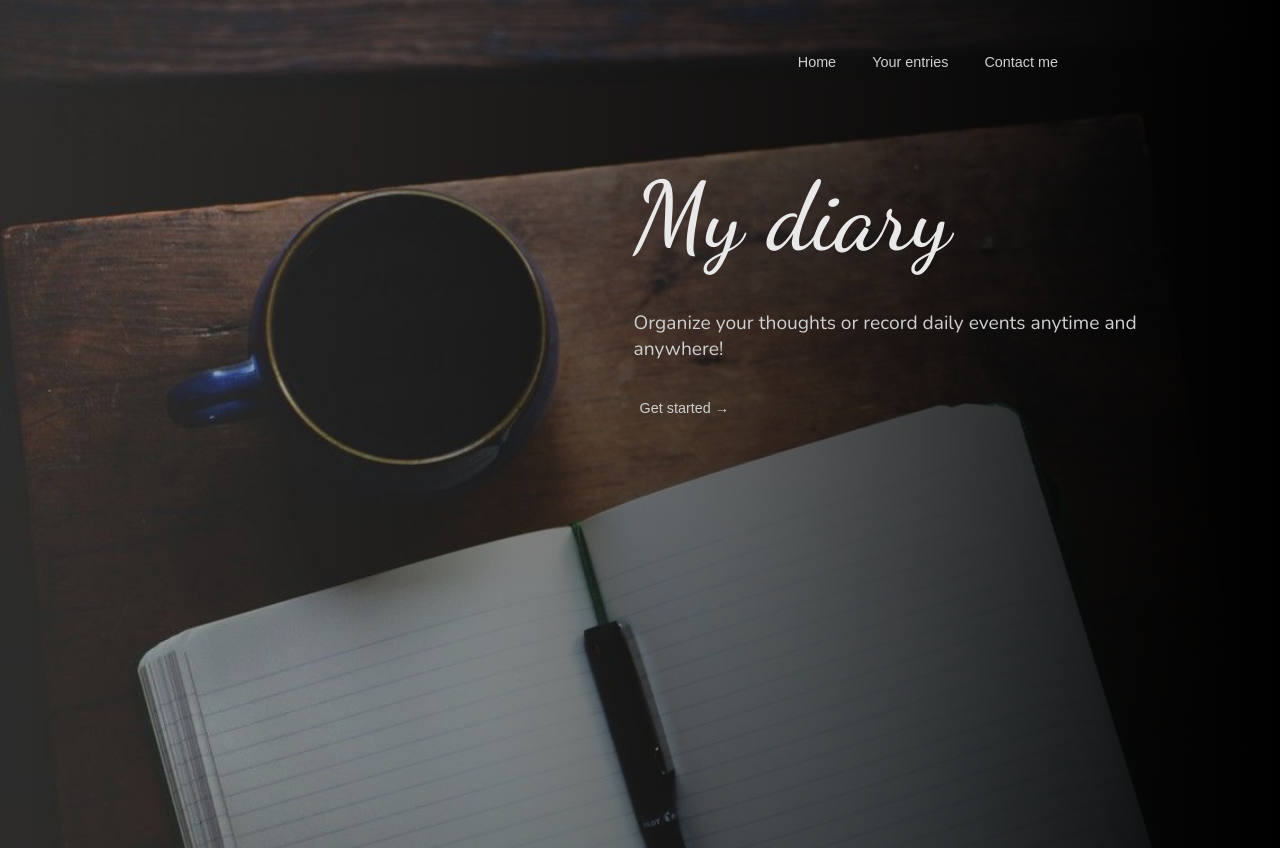
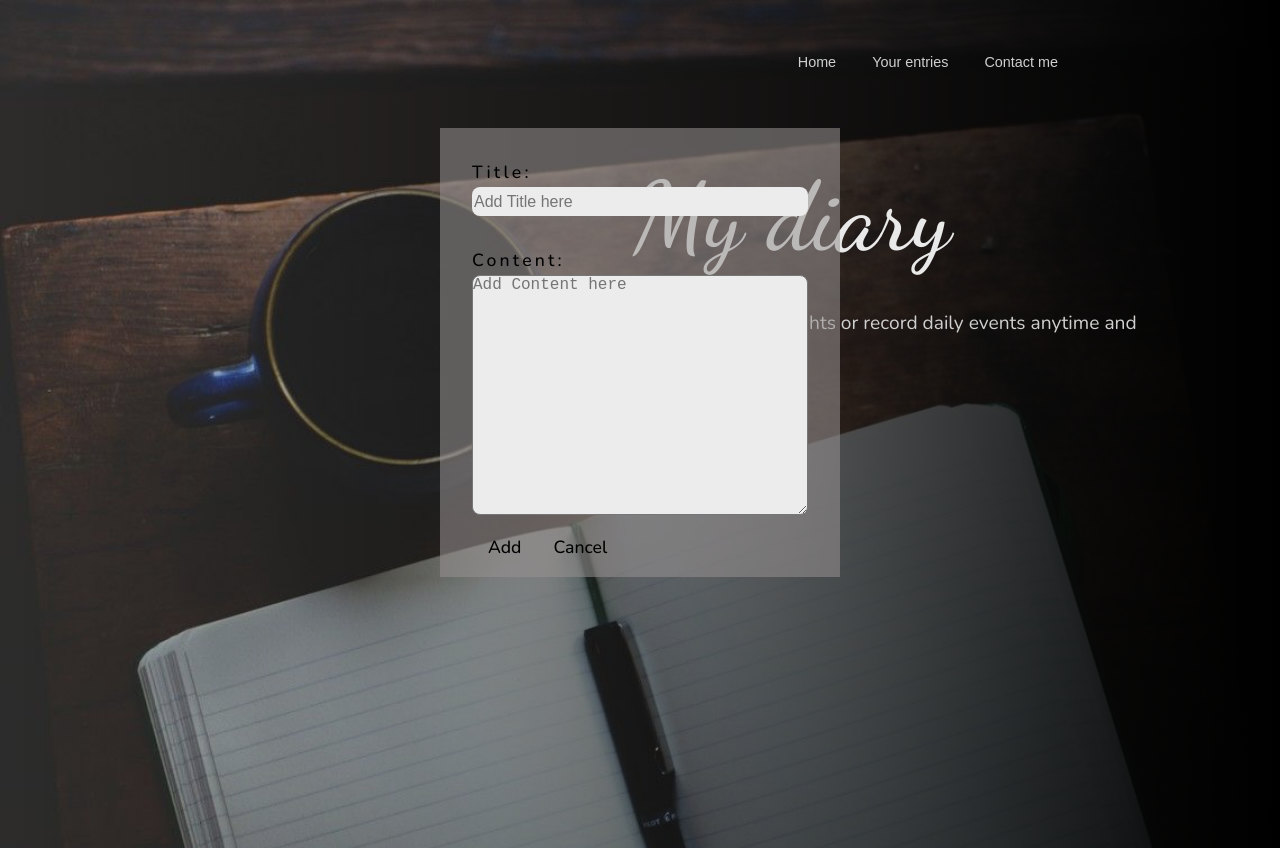
Before and after one commit to Disha-tomar/my-diary, a React (Create React App) app: page / in a window 1280 px wide. Built offline with nearby package versions, Linux system fonts and the light colour scheme; a web font is replaced by a local one.

Commit message:
edit form

```diff
--- a/package.json
+++ b/package.json
@@ -15,7 +15,7 @@
   },
   "scripts": {
     "start": "react-scripts start",
-    "build": "react-scripts build",
+    "build": "CI='' react-scripts build",
     "test": "react-scripts test",
     "eject": "react-scripts eject"
   },
--- a/src/App.js
+++ b/src/App.js
@@ -8,7 +8,7 @@ function App() {
   return (
     <Fragment>
       <Header />
-      {/* <NewEntryForm /> */}
+      <NewEntryForm />
     </Fragment>
   );
 }
--- a/src/components/Diary/NewEntryForm.js
+++ b/src/components/Diary/NewEntryForm.js
@@ -1,4 +1,5 @@
 import classes from "./NewEntryForm.module.css";
+import FormButton from "../UI/FormButton";
 
 const NewEntryForm = () => {
   return (
@@ -6,16 +7,20 @@ const NewEntryForm = () => {
       <div className={classes["form"]}>
         <form>
           <div className={classes["form-row"]}>
-            <label htmlFor="title">Title</label>
-            <input type="text" id="title"></input>
+            <label htmlFor="title">Title:</label>
+            <input type="text" id="title" placeholder="Add Title here"></input>
           </div>
-          <div>
-            <label htmlFor="content">Content</label>
-            <input type="text" id="content"></input>
+          <div className={classes["form-row"]}>
+            <label htmlFor="content">Content:</label>
+            <textarea
+              type="text"
+              id="content"
+              placeholder="Add Content here"
+            ></textarea>
           </div>
-          <div>
-            <button type="submit">Add</button>
-            <button>Cancel</button>
+          <div className={classes["button-container"]}>
+            <FormButton type="submit">Add</FormButton>
+            <FormButton>Cancel</FormButton>
           </div>
         </form>
       </div>
--- a/src/components/Diary/NewEntryForm.module.css
+++ b/src/components/Diary/NewEntryForm.module.css
@@ -10,8 +10,47 @@
   position: absolute;
   background-color: rgba(151, 146, 146, 0.555);
   width: 25rem;
-  height: 35rem;
+  /* height: 35rem; */
   left: 50%;
   transform: translateX(-50%);
+  padding-bottom: 3.5rem;
+
   /* left: 50%; */
 }
+
+.form label {
+  font-size: 1.1rem;
+  display: block;
+  letter-spacing: 0.2rem;
+}
+
+.form input {
+  width: 100%;
+  height: 1.8rem;
+  margin-top: 0.2rem;
+  font-size: 1rem;
+  background-color: rgb(236, 236, 236);
+  border-color: transparent;
+  border-radius: 0.5rem;
+}
+.form-row {
+  /* padding: 2rem; */
+  padding-left: 2rem;
+  padding-right: 2rem;
+  padding-top: 2rem;
+}
+
+.form textarea {
+  margin-top: 0.2rem;
+  width: 100%;
+  height: 15rem;
+  font-size: 1rem;
+  background-color: rgb(236, 236, 236);
+  border-radius: 0.5rem;
+}
+
+.button-container {
+  margin-top: 0.5rem;
+  position: absolute;
+  left: 2rem;
+}
--- /dev/null
+++ b/src/components/UI/FormButton.js
@@ -0,0 +1,7 @@
+import classes from "./FormButton.module.css";
+
+const FormButton = (props) => {
+  return <div className={classes.btn}>{props.children}</div>;
+};
+
+export default FormButton;
--- /dev/null
+++ b/src/components/UI/FormButton.module.css
@@ -0,0 +1,33 @@
+.btn {
+  font-size: 1.1rem;
+  background-color: transparent;
+  border: none;
+  color: rgb(0, 0, 0);
+  cursor: pointer;
+  padding: 6px;
+  transition: 0.2s all ease-out;
+  display: inline-block;
+  padding-right: 1rem;
+  padding-left: 1rem;
+  /* width: 2%; */
+}
+
+.btn:hover {
+  background-color: rgba(56, 56, 56, 0.829);
+  /* border-radius: 1rem */
+  /* border-bottom: solid;
+  border-width: 0.2px; */
+  /* color: black; */
+  transform: translateY(-0.2rem);
+  color: rgb(255, 255, 255);
+  /* box-shadow: 0 1rem 2rem rgba(#000, 1); */
+
+  /* text-decoration: underline; */
+}
+
+.btn:active {
+  border-radius: 1rem;
+  /* border-bottom: solid; */
+  /* color: black; */
+  transform: translateY(0rem);
+}
```
Also changed, not shown: src/components/Diary/DiaryItem.js (added).
